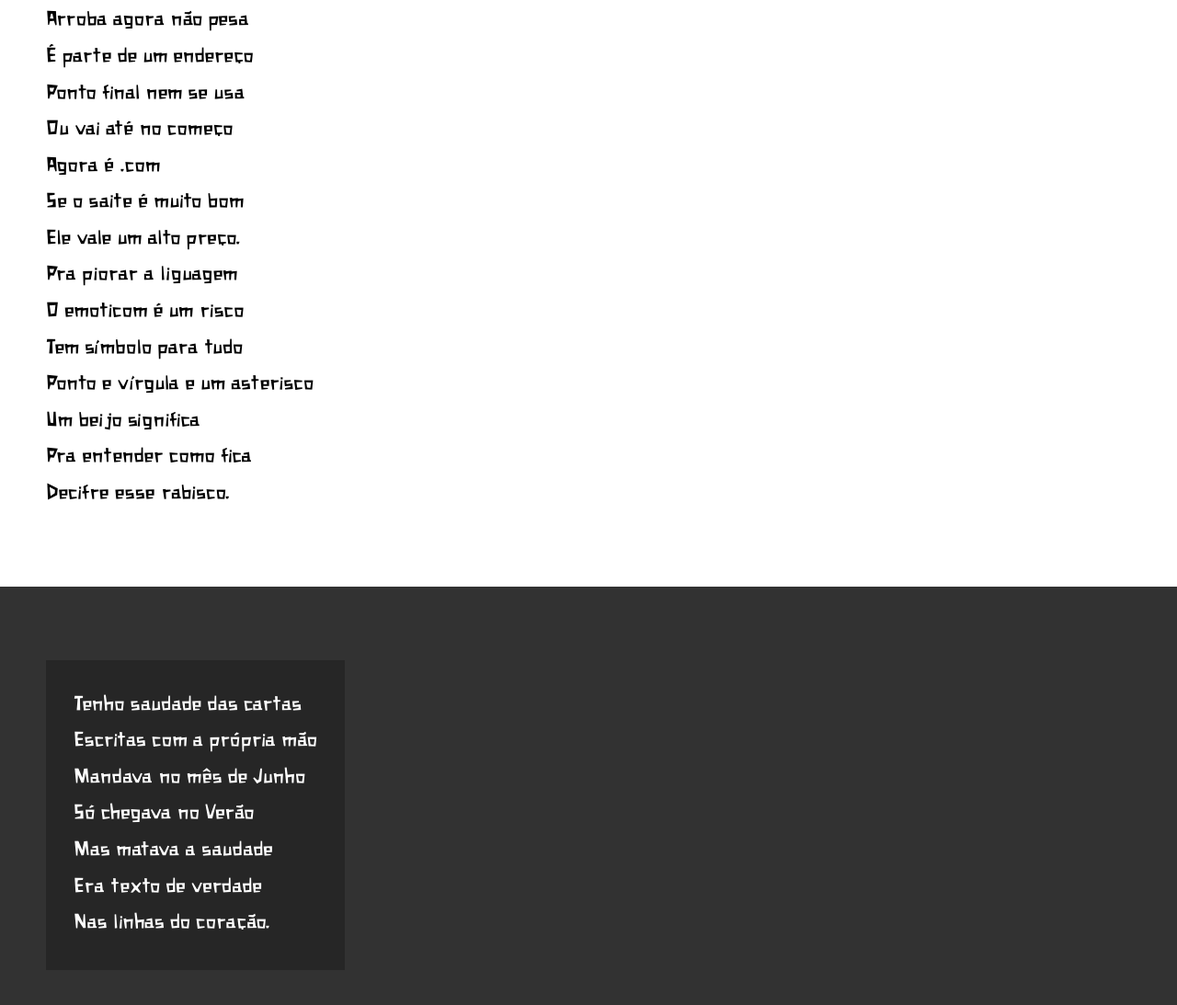
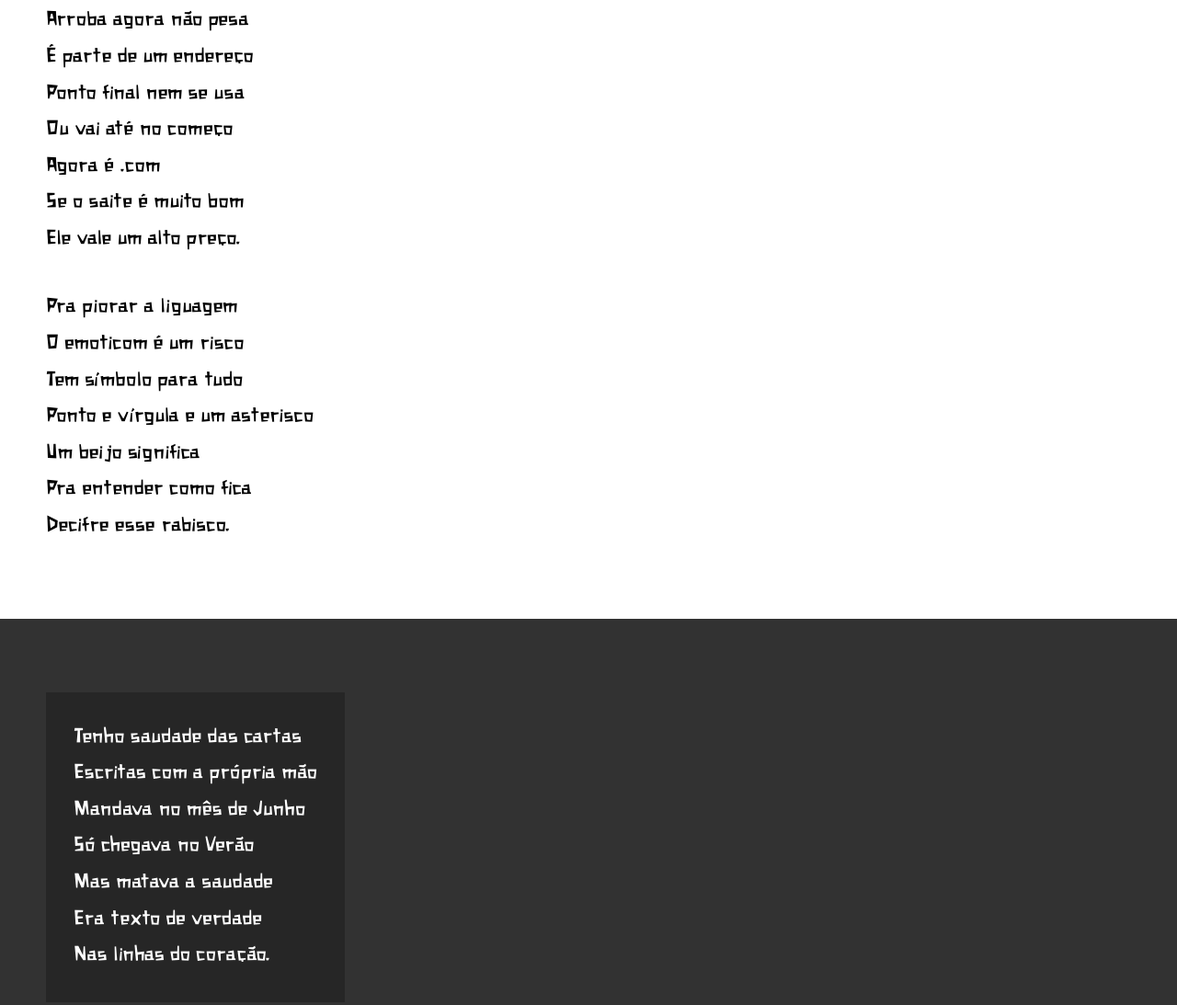
Before and after one commit to luansantosoliveira/HTML5-CSS3, a plain HTML site: page desafios/d012/index.html in a window 1280 px wide. Shown: the part 1205-2298 px from the top of the page at 92% size. Drawn offline with Linux system fonts and the light colour scheme.

Commit message:
Adição da classe "double"

```diff
--- a/desafios/d012/estilo/style.css
+++ b/desafios/d012/estilo/style.css
@@ -85,6 +85,10 @@ section.image > p {
     background-color: rgba(0, 0, 0, 0.25);
 }
 
+p.double {
+    padding-top: 35px;
+}
+
 footer {
     background-color: black;
     color: white;
--- a/desafios/d012/index.html
+++ b/desafios/d012/index.html
@@ -48,7 +48,7 @@
             Ele vale um alto preço.
         </p>
 
-        <p>
+        <p class="double">
             Pra piorar a liguagem <br>
             O emoticom é um risco <br>
             Tem símbolo para tudo <br>
@@ -82,7 +82,7 @@
             Da tecnologia do agora.
         </p>
 
-        <p>
+        <p class="double">
             Felizmente, pra orar <br>
             Não precisa de internet <br>
             Deus escuta todo mundo <br>
```
